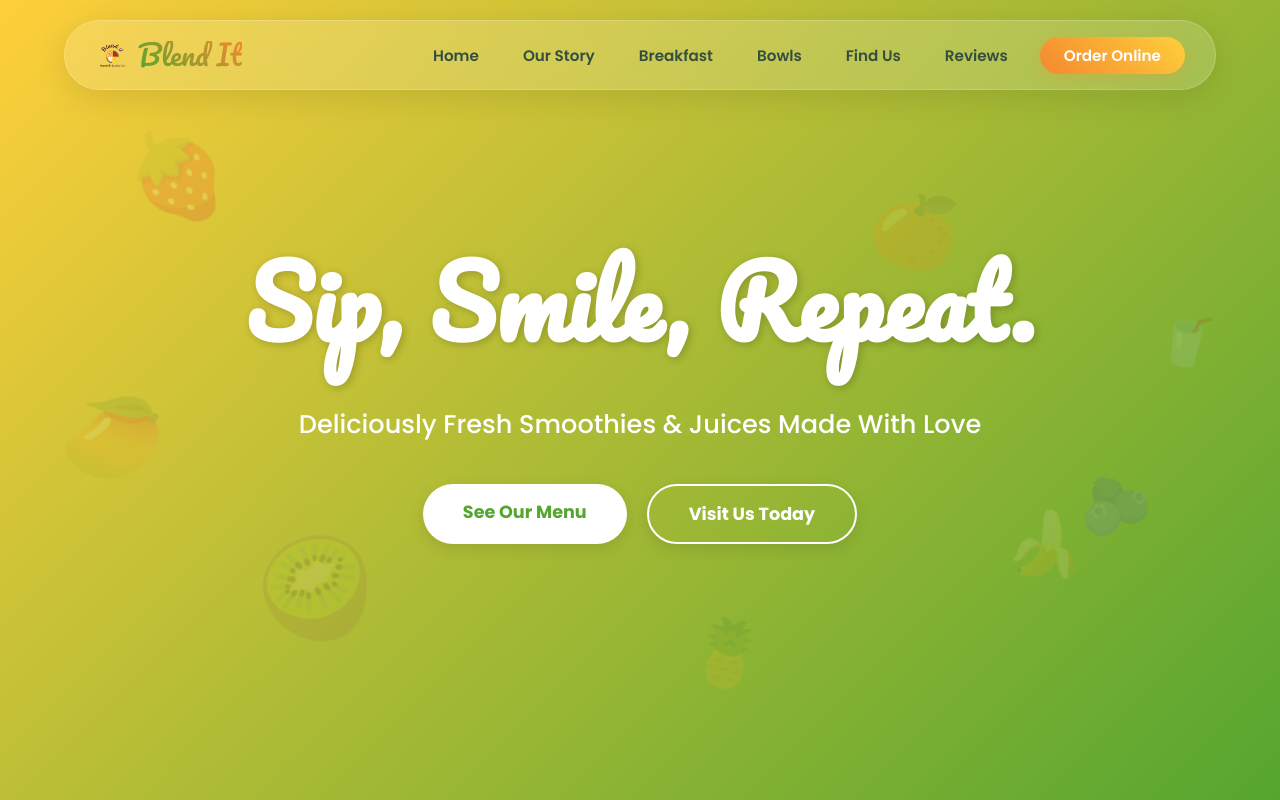
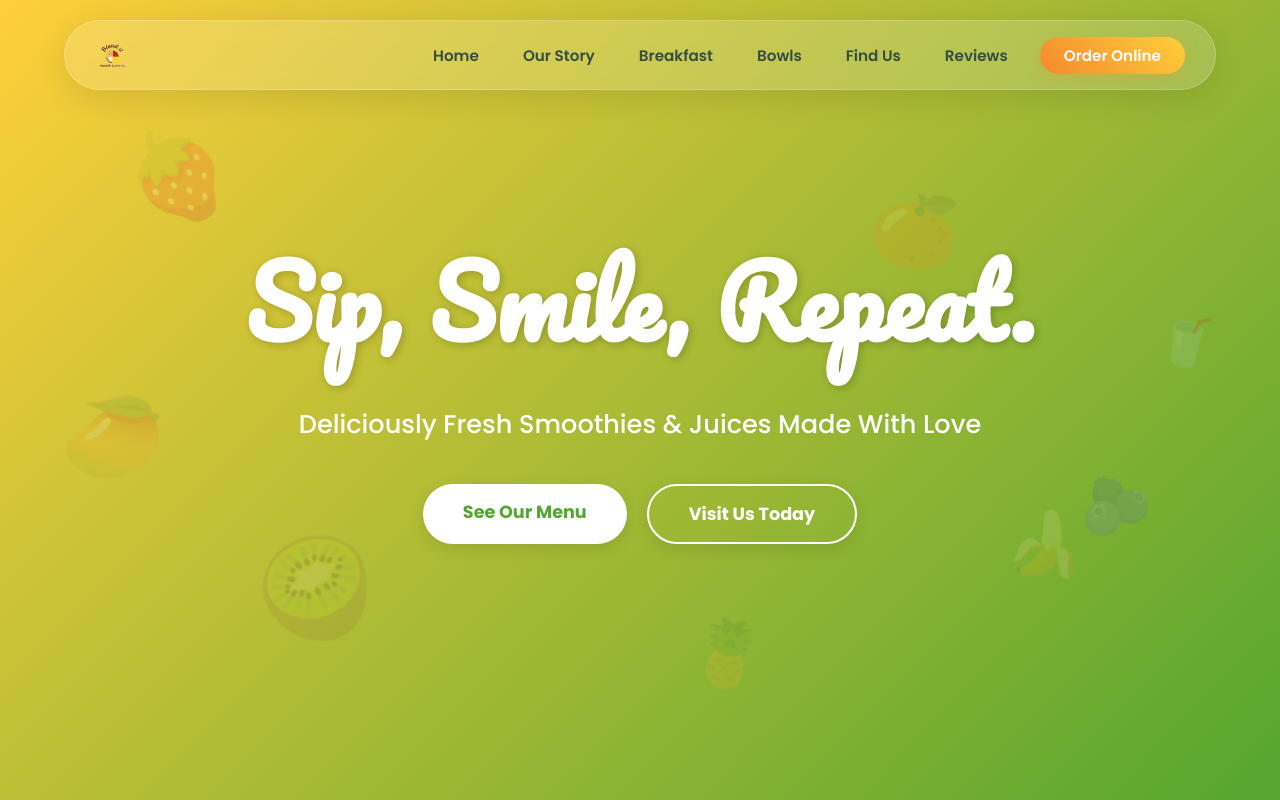
Before and after one commit to blenditme/blenditme, a plain HTML site: page index.html in a window 1280 px wide. Shown: the top 800 px of the page. Drawn offline with Linux system fonts and the light colour scheme.

Commit message:
Update index.html

```diff
--- a/index.html
+++ b/index.html
@@ -647,7 +647,7 @@
         <div class="nav-container">
             <a href="#home" class="logo">
                 <img src="images/logo.png" alt="Blend It">
-                <span>Blend It</span>
+                <!-- <span>Blend It</span> -->
             </a>
             <ul class="nav-links" id="navLinks">
                 <li><a href="#home">Home</a></li>
```
